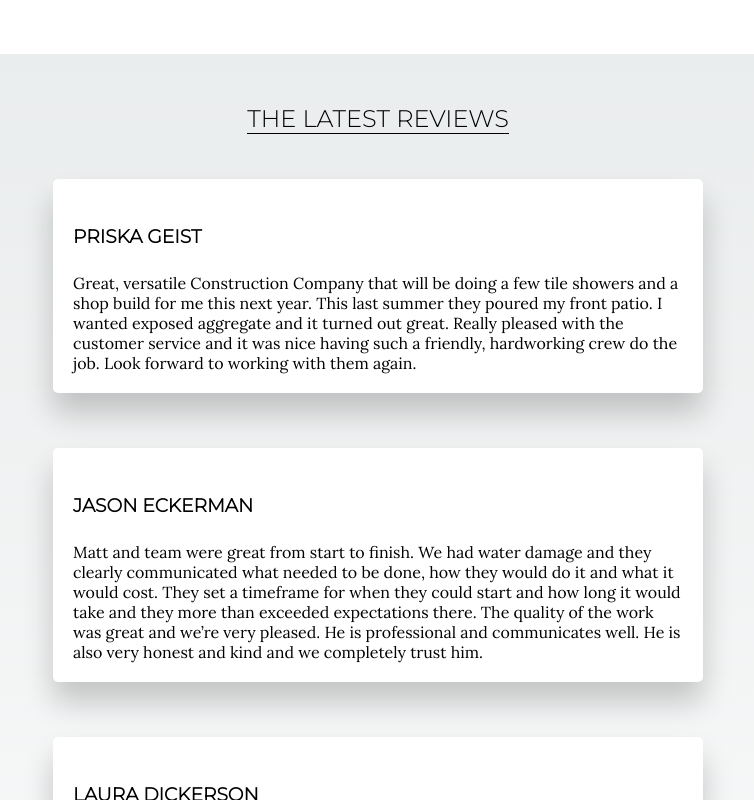
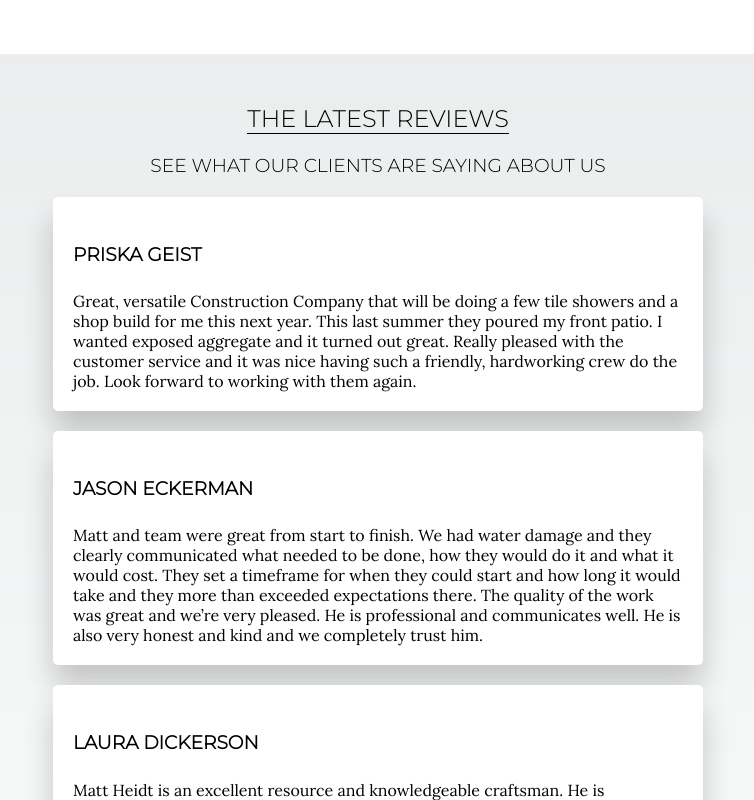
Before and after one commit to mdreesen/web-one-small-business, a Next.js app: page / in a window 1280 px wide. Shown: the part 1280-2080 px from the top of the page, without its empty margins (262-1016 px from the left). Built offline with nearby package versions, Linux system fonts and the light colour scheme.

Commit message:
Fixing a few CSS things and adding header for review cards.

```diff
--- a/pages/index.js
+++ b/pages/index.js
@@ -38,8 +38,9 @@ export default function Home() {
 
   const sectionThree = (
     <section className={styles['sectionThree']}>
-      <h2>THE LATEST REVIEWS</h2>
-      <div className={styles['container']}>
+      <h2>THE LATEST REVIEWS</h2><br/>
+      <h3>See what our clients are saying about us</h3>
+      <div className={styles['containerCard']}>
         <Card />
       </div>
     </section>
```
